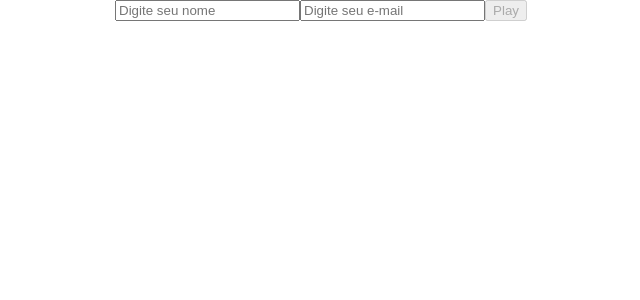
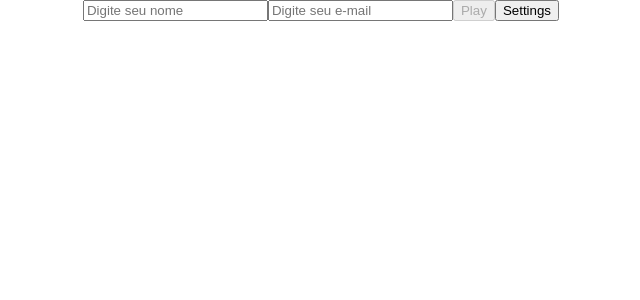
Before and after one commit to barbarazaidan/trybe-projeto-14-Trivia, a React (Create React App) app: page / in a window 1280 px wide. Shown: the top 300 px of the page, without its empty margins (319-959 px from the left). Built offline with nearby package versions, Linux system fonts and the light colour scheme.

Commit message:
Ex03: Resolução Completa

```diff
--- a/src/App.js
+++ b/src/App.js
@@ -3,13 +3,24 @@ import React from 'react';
 import { Route, Switch } from 'react-router-dom';
 import './App.css';
 import Login from './pages/Login';
+import Settings from './pages/Settings';
 
 function App() {
   return (
 
     <div className="App">
       <Switch>
-        <Route exact path="/" component={ Login } />
+        <Route
+          exact
+          path="/"
+          render={ (props) => <Login { ...props } /> }
+        />
+        <Route
+          exact
+          path="/settings"
+          render={ (props) => <Settings { ...props } /> }
+        />
+
       </Switch>
     </div>
 
--- a/src/pages/Login.js
+++ b/src/pages/Login.js
@@ -1,6 +1,6 @@
-// import PropTypes from 'prop-types';
 import React, { Component } from 'react';
 import { connect } from 'react-redux';
+import PropTypes from 'prop-types';
 
 class Login extends Component {
   state = {
@@ -29,6 +29,7 @@ class Login extends Component {
 
   render() {
     const { name, email, isDisabled } = this.state;
+    const { history } = this.props;
 
     return (
       <div>
@@ -64,6 +65,13 @@ class Login extends Component {
           >
             Play
           </button>
+          <button
+            data-testid="btn-settings"
+            type="button"
+            onClick={ () => history.push('/settings') }
+          >
+            Settings
+          </button>
 
         </form>
       </div>
@@ -71,4 +79,10 @@ class Login extends Component {
   }
 }
 
+Login.propTypes = {
+  history: PropTypes.shape({
+    push: PropTypes.func,
+  }).isRequired,
+};
+
 export default connect()(Login);
--- /dev/null
+++ b/src/pages/Settings.jsx
@@ -0,0 +1,9 @@
+import React from 'react';
+
+export default class Settings extends React.Component {
+  render() {
+    return (
+      <h1 data-testid="settings-title">Settings</h1>
+    );
+  }
+}
```
